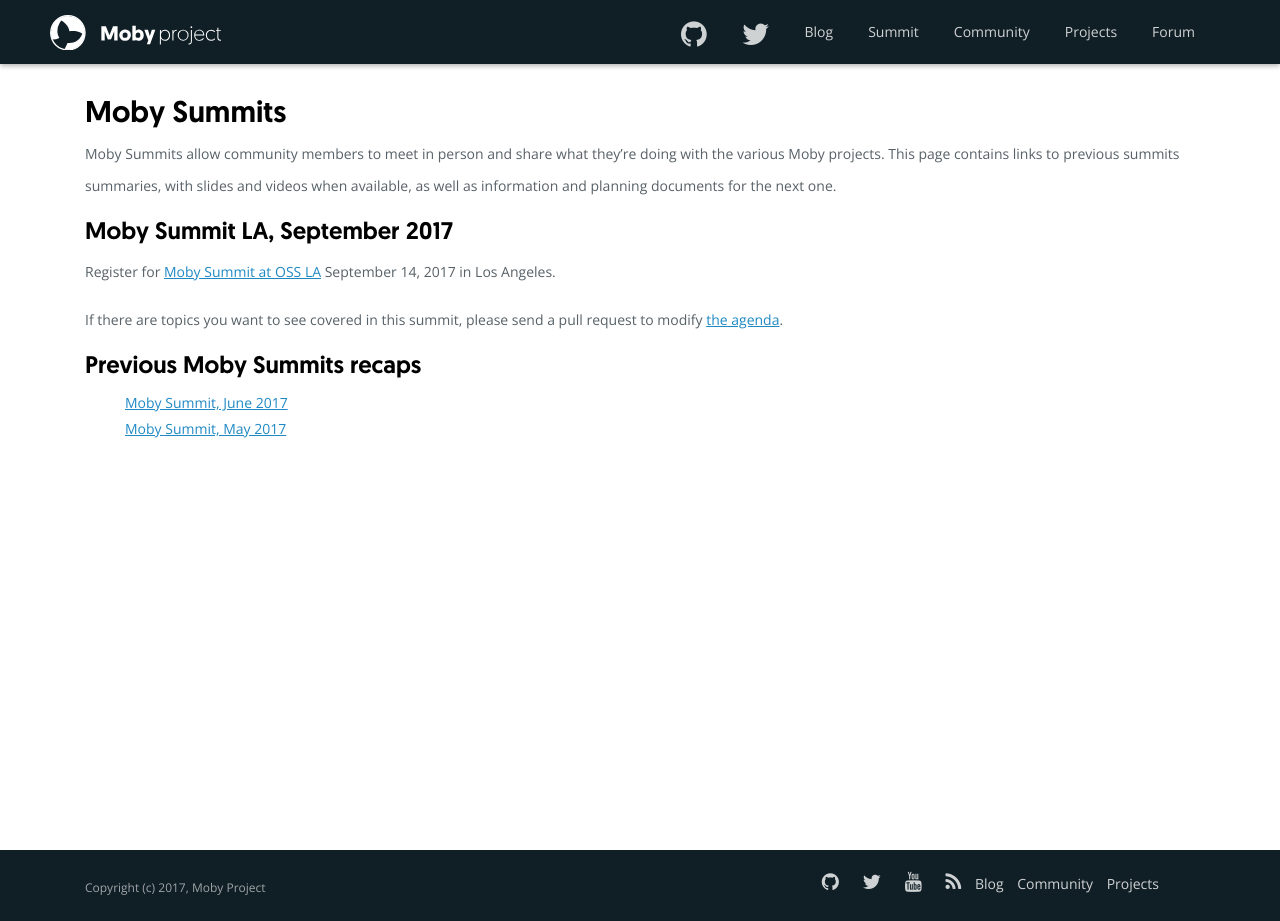
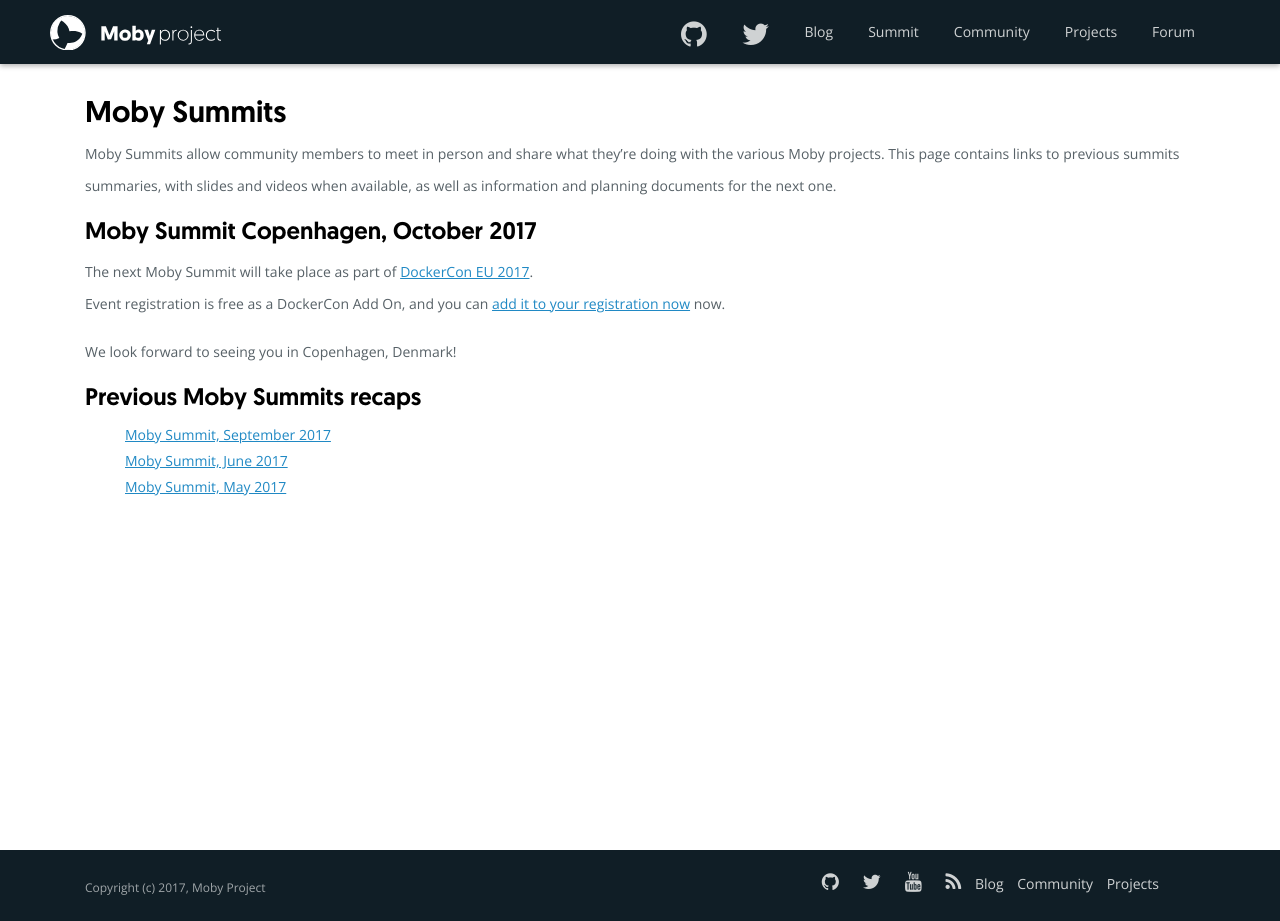
Before and after one commit to moby/mobywebsite, a Jekyll site: the page built from docs/summit.md, in a window 1280 px wide and 921 px high. Built offline with Jekyll 4.4.1, drawn with Linux system fonts in a browser that asks for light colours; nearby versions of some CDN libraries.

Commit message:
update summit page

```diff
--- a/docs/summit.md
+++ b/docs/summit.md
@@ -7,13 +7,16 @@
 
 Moby Summits allow community members to meet in person and share what they're doing with the various Moby projects. This page contains links to previous summits summaries, with slides and videos when available, as well as information and planning documents for the next one.
 
-### Moby Summit LA, September 2017
+### Moby Summit Copenhagen, October 2017
 
-Register for [Moby Summit at OSS LA](https://www.eventbrite.com/e/moby-summit-los-angeles-tickets-35930560273) September 14, 2017 in Los Angeles.
+The next Moby Summit will take place as part of [DockerCon EU 2017](https://europe-2017.dockercon.com).
+Event registration is free as a DockerCon Add On, and you can [add it to your registration now](https://europe-2017.dockercon.com/moby-summit/) now.
 
-If there are topics you want to see covered in this summit, please send a pull request to modify [the agenda](/events/summit-agenda-sept-2017/).
+We look forward to seeing you in Copenhagen, Denmark!
+
 
 ### Previous Moby Summits recaps
 
+* [Moby Summit, September 2017](https://blog.mobyproject.org/moby-summit-los-angeles-recap-a41e6acf81f8)
 * [Moby Summit, June 2017](http://mobyproject.org/blog/2017/06/26/moby-summit-recap/)
 * [Moby Summit, May 2017](http://mobyproject.org/blog/2017/05/11/moby-summit-report/)
```
